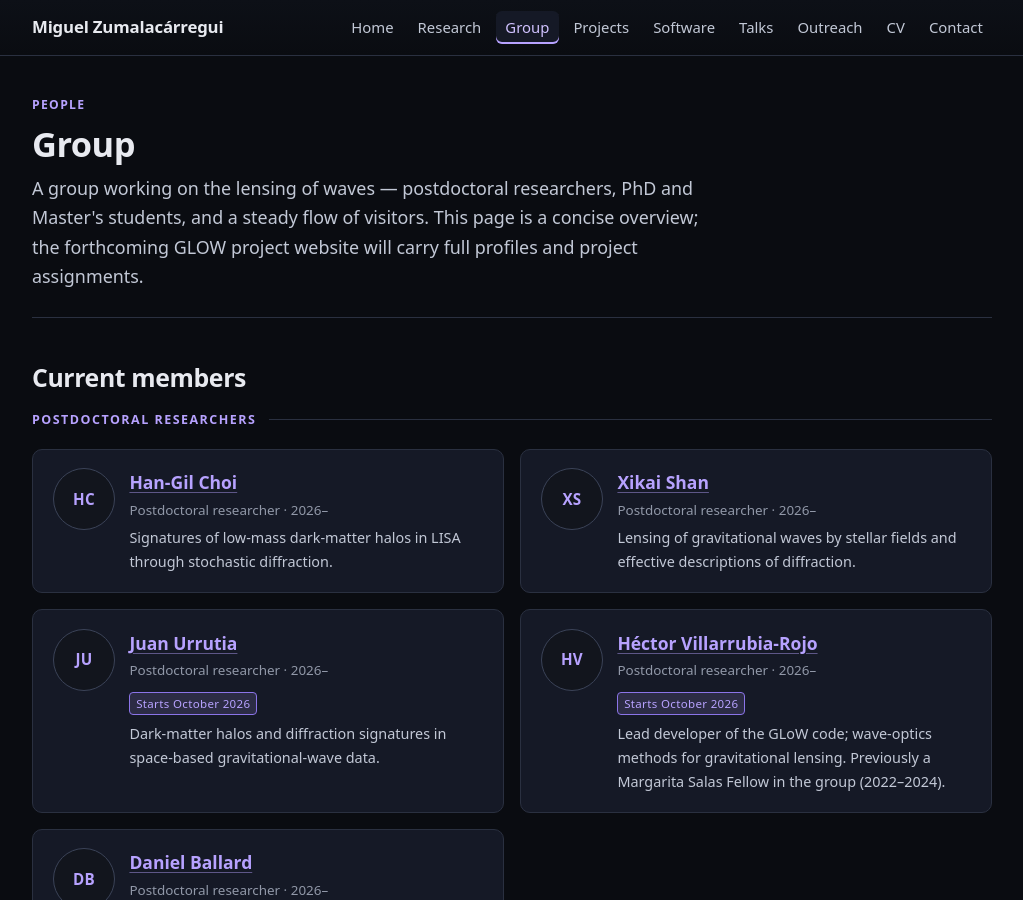
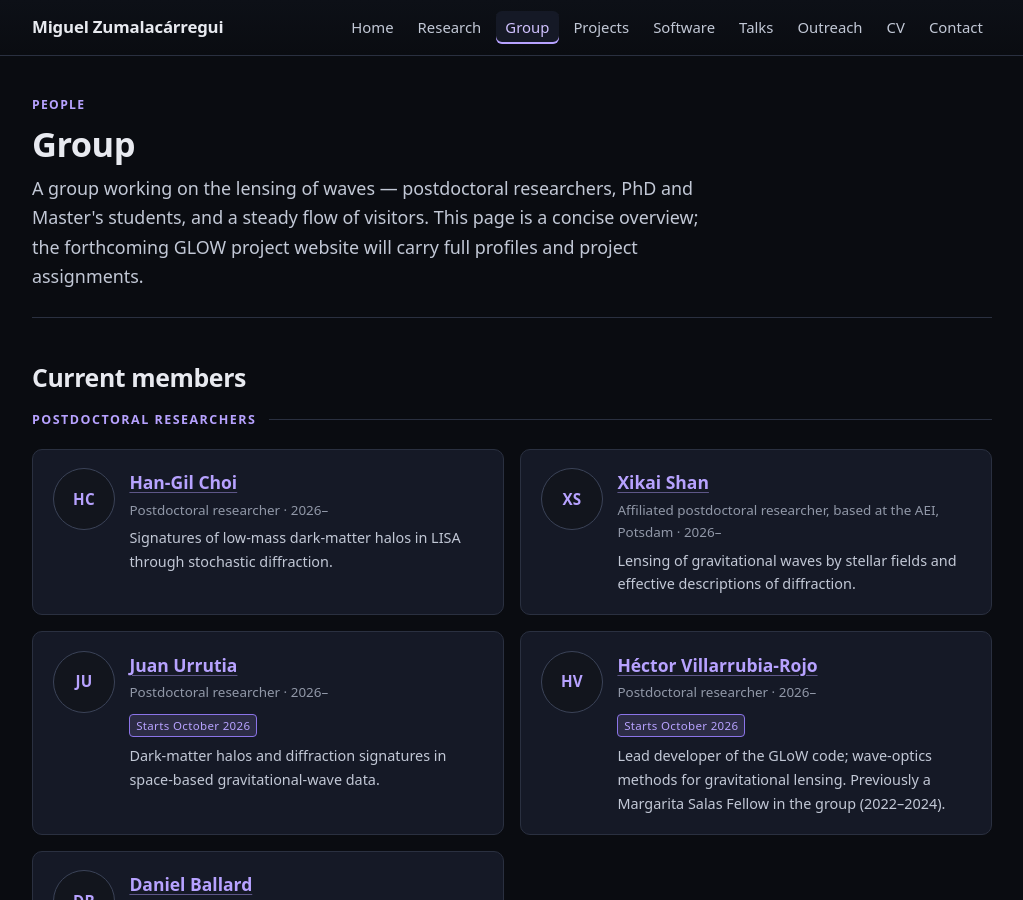
Before and after one commit to miguelzuma/miguelzuma.github.io, a Jekyll site: the page built from group.html, in a window 1280 px wide and 900 px high. Shown: the whole window, without its empty margins (128-1151 px from the left). Built offline with Jekyll 4.4.1, drawn with Linux system fonts in a browser that asks for light colours.

Commit message:
Xikai Shan is an affiliated member, based at the AEI
Adds a `location` field to people.yml for members based somewhere other than
the group's main site, rendered after the role. Likely to be needed again as
the AEI/IFT arrangement settles.

Co-Authored-By: Claude Opus 5 (1M context) <noreply@anthropic.com>
Claude-Session: https://claude.ai/code/session_01E2ZbXszK9qt9svKVxU5Yrt

```diff
--- a/_data/people.yml
+++ b/_data/people.yml
@@ -26,7 +26,8 @@ current:
   - name: "Xikai Shan"
     url: "https://inspirehep.net/authors/1837042"
     stage: postdoc
-    role: "Postdoctoral researcher"
+    role: "Affiliated postdoctoral researcher"
+    location: "based at the AEI, Potsdam"
     years: "2026–"
     topic: "Lensing of gravitational waves by stellar fields and effective descriptions of diffraction."
 
--- a/group.html
+++ b/group.html
@@ -41,7 +41,7 @@ description: >-
         {%- endif %}
         <div class="person-body">
           <p class="person-name">{% if p.url %}<a href="{{ p.url }}" rel="noopener">{{ p.name }}</a>{% else %}{{ p.name }}{% endif %}</p>
-          <p class="person-role">{{ p.role }}{% if p.years %} &middot; {{ p.years }}{% endif %}</p>
+          <p class="person-role">{{ p.role }}{% if p.location %}, {{ p.location }}{% endif %}{% if p.years %} &middot; {{ p.years }}{% endif %}</p>
           {%- if p.incoming %}<p class="person-incoming"><span class="badge">Starts {{ p.starts }}</span></p>{% endif %}
           {%- if p.topic %}<p class="person-note">{{ p.topic }}</p>{% endif %}
         </div>
```
